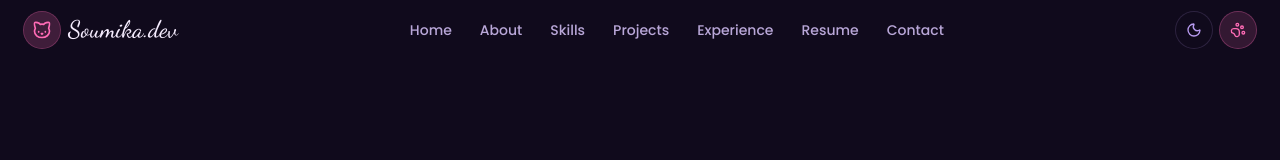
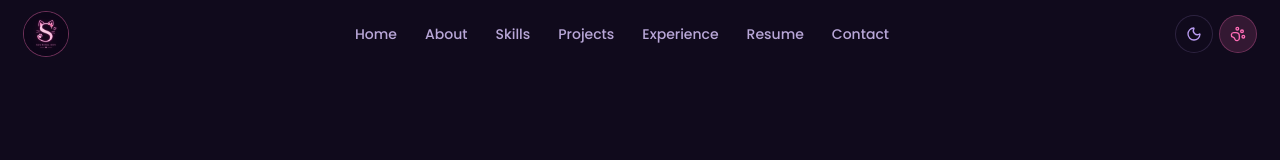
Before and after one commit to Soumika-11/Portfolio, a Next.js app: page / in a window 1280 px wide. Shown: the top 160 px of the page. Built offline with nearby package versions, Linux system fonts and the light colour scheme.

Commit message:
feat: add logo image to navbar and update component structure

```diff
--- a/components/portfolio/navbar.tsx
+++ b/components/portfolio/navbar.tsx
@@ -1,7 +1,8 @@
 'use client'
 
+import Image from 'next/image'
 import { useEffect, useState } from 'react'
-import { Cat, Menu, Moon, PawPrint, Sun, X } from 'lucide-react'
+import { Menu, Moon, PawPrint, Sun, X } from 'lucide-react'
 import { useScene } from './scene-context'
 
 const LINKS = [
@@ -28,16 +29,19 @@ export function Navbar() {
 
   return (
     <header
-      className={`fixed inset-x-0 top-0 z-50 transition-colors duration-300 ${
-        scrolled ? 'glass-panel border-b' : 'border-b border-transparent'
-      }`}
+      className={`fixed inset-x-0 top-0 z-50 transition-colors duration-300 ${scrolled ? 'glass-panel border-b' : 'border-b border-transparent'
+        }`}
     >
       <nav className="mx-auto flex max-w-7xl items-center justify-between px-4 py-3 sm:px-6">
-        <a href="#home" className="flex items-center gap-2 outline-none focus-visible:ring-2 focus-visible:ring-primary rounded-md">
-          <span className="grid h-9 w-9 place-items-center rounded-full bg-primary/20 ring-1 ring-primary/40">
-            <Cat className="h-5 w-5 text-primary" />
-          </span>
-          <span className="font-script text-2xl leading-none text-foreground">Soumika.dev</span>
+        <a href="#home" className="outline-none focus-visible:ring-2 focus-visible:ring-primary rounded-full">
+          <Image
+            src="/logo.jpg"
+            alt="Soumika.dev logo"
+            width={44}
+            height={44}
+            className="rounded-full ring-1 ring-primary/40"
+            priority
+          />
         </a>
 
         <div className="hidden items-center gap-1 lg:flex">
--- a/components/portfolio/room-scene.tsx
+++ b/components/portfolio/room-scene.tsx
@@ -364,7 +364,7 @@ export function RoomScene() {
       >
         <span className="pointer-events-none absolute inset-0 rounded-full ring-1 ring-transparent transition group-hover:ring-white/25" />
         {lampBurst > 0 && (
-          <span key={lampBurst} className="pointer-events-none absolute inset-0">
+          <span className="pointer-events-none absolute inset-0">
             {[0, 1, 2].map((i) => (
               <span
                 key={i}
@@ -399,11 +399,10 @@ export function RoomScene() {
           className="pointer-events-none absolute inset-0 rounded-xl ring-1 ring-transparent transition group-hover:ring-primary/30"
           animate={coffeeBurst > 0 ? { rotate: [0, -6, 6, -3, 0] } : {}}
           transition={{ duration: 0.5 }}
-          key={coffeeBurst}
         />
         <Tooltip show={hover === 'coffee' && !spilled}>Fuel for the next deploy ☕</Tooltip>
         {coffeeBurst > 0 && !spilled && (
-          <span key={coffeeBurst} className="pointer-events-none absolute inset-x-0 top-0">
+          <span key={`burst-${coffeeBurst}`} className="pointer-events-none absolute inset-x-0 top-0">
             {[0, 1, 2].map((i) => (
               <span
                 key={i}
```
Also changed, not shown: public/logo.jpg (added).
